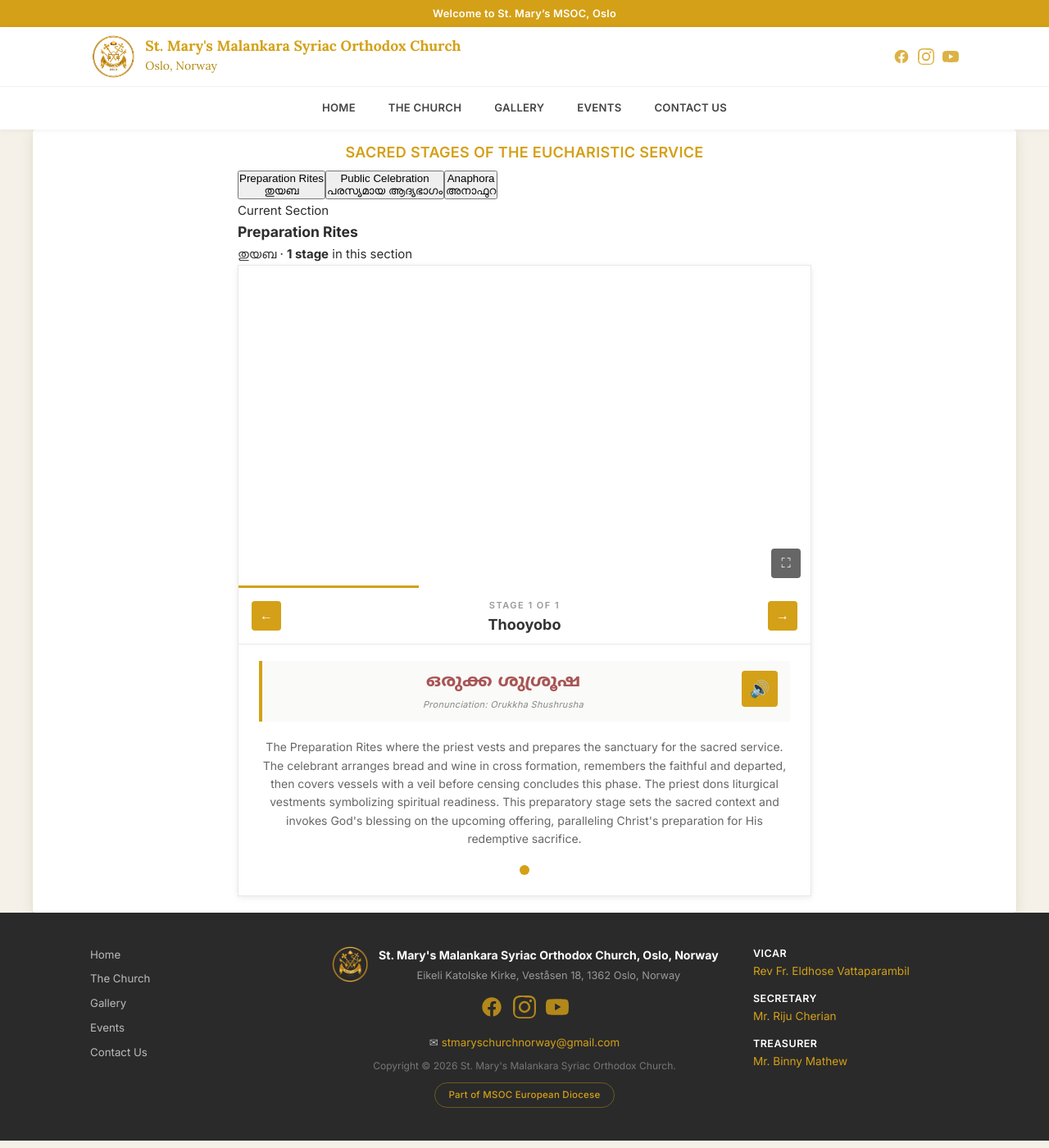
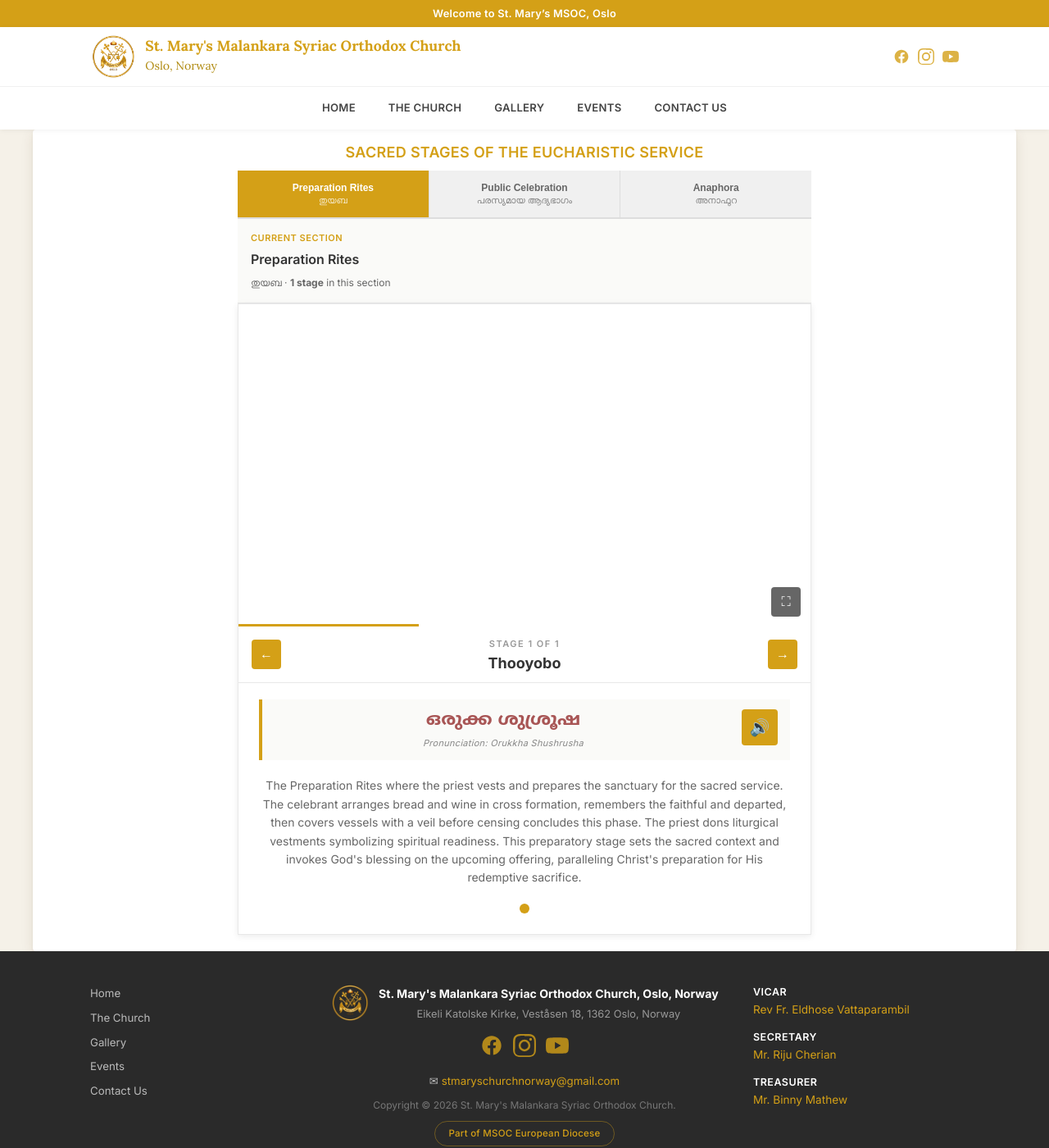
Before and after one commit to stmaryschurchnorway/stmaryschurchnorway.github.io, a Jekyll site: the page built from qurbana.md, in a window 1280 px wide and 1400 px high. Shown: the whole window at 82% size. Built offline with Jekyll 4.4.1, drawn with Linux system fonts in a browser that asks for light colours.

Commit message:
feat: add CSS for phase tabs, section info, and mobile responsive design
Implements styles for phase tabs breadcrumb navigation, phase info display section, and expandable sub-stages panel with proper mobile responsiveness.

Co-Authored-By: Claude Opus 4.7 <noreply@anthropic.com>

```diff
--- a/assets/css/qurbana.css
+++ b/assets/css/qurbana.css
@@ -392,6 +392,168 @@
   background: #d4a017;
 }
 
+/* Phase Tabs (Breadcrumbs) */
+.phase-tabs {
+  display: flex;
+  gap: 0;
+  align-items: stretch;
+  background: #f5f5f5;
+  border-bottom: 2px solid #ddd;
+}
+
+.phase-tab {
+  flex: 1;
+  padding: 14px 12px;
+  cursor: pointer;
+  background: #f0f0f0;
+  color: #666;
+  border: none;
+  border-right: 1px solid #ddd;
+  text-align: center;
+  transition: all 0.3s ease;
+  font-weight: 500;
+  font-size: 12px;
+}
+
+.phase-tab:last-child {
+  border-right: none;
+}
+
+.phase-tab:hover {
+  background: #e8e8e8;
+}
+
+.phase-tab.active {
+  background: #d4a017;
+  color: white;
+}
+
+.phase-tab-title {
+  font-weight: 600;
+  margin-bottom: 2px;
+}
+
+.phase-tab-malayalam {
+  font-size: 11px;
+  opacity: 0.8;
+}
+
+/* Phase Info */
+.phase-info {
+  padding: 14px 16px;
+  background: #fafaf8;
+  border-bottom: 1px solid #e8e8e8;
+}
+
+.phase-info-section {
+  margin: 0;
+}
+
+.phase-info-label {
+  font-size: 11px;
+  color: #d4a017;
+  text-transform: uppercase;
+  font-weight: 600;
+  letter-spacing: 0.5px;
+  margin-bottom: 4px;
+}
+
+.phase-info-title {
+  font-size: 16px;
+  color: #333;
+  font-weight: 600;
+  margin: 4px 0;
+}
+
+.phase-info-desc {
+  font-size: 12px;
+  color: #666;
+  margin: 6px 0 0 0;
+}
+
+/* Sub-stages Panel */
+.substages-panel {
+  padding: 15px 25px;
+  background: #fafaf8;
+  border-top: 2px solid #d4a017;
+}
+
+.substages-label {
+  font-size: 11px;
+  color: #d4a017;
+  text-transform: uppercase;
+  font-weight: 600;
+  letter-spacing: 0.5px;
+  margin-bottom: 12px;
+}
+
+.substages-container {
+  display: flex;
+  flex-direction: column;
+  gap: 8px;
+}
+
+.substage-item {
+  background: white;
+  border: 1px solid #ddd;
+  border-radius: 4px;
+  overflow: hidden;
+  transition: all 0.3s ease;
+}
+
+.substage-item:hover {
+  border-color: #d4a017;
+  background: #fafaf8;
+}
+
+.substage-item.expanded {
+  border: 2px solid #d4a017;
+  background: white;
+}
+
+.substage-header {
+  padding: 12px;
+  display: flex;
+  justify-content: space-between;
+  align-items: center;
+  cursor: pointer;
+  font-weight: 600;
+  color: #333;
+}
+
+.substage-title {
+  flex: 1;
+}
+
+.substage-toggle {
+  color: #999;
+  font-size: 14px;
+  margin-left: 10px;
+  transition: transform 0.3s ease;
+}
+
+.substage-item.expanded .substage-toggle {
+  transform: rotate(180deg);
+  color: #d4a017;
+}
+
+.substage-content {
+  display: none;
+}
+
+.substage-item.expanded .substage-content {
+  display: block;
+}
+
+.substage-details {
+  background: #fafaf8;
+  border-top: 1px solid #d4a017;
+  padding: 12px;
+  font-size: 13px;
+  color: #666;
+  line-height: 1.5;
+}
+
 /* Responsive */
 @media (max-width: 600px) {
   .controls-header {
@@ -442,4 +604,53 @@
   .progress-dots {
     padding: 0 20px 20px 20px;
   }
+
+  /* Phase tabs on mobile */
+  .phase-tab {
+    padding: 10px 8px;
+    font-size: 11px;
+  }
+
+  .phase-tab-title {
+    margin-bottom: 1px;
+  }
+
+  .phase-tab-malayalam {
+    font-size: 9px;
+  }
+
+  /* Phase info on mobile */
+  .phase-info {
+    padding: 10px 12px;
+  }
+
+  .phase-info-label {
+    font-size: 10px;
+  }
+
+  .phase-info-title {
+    font-size: 14px;
+  }
+
+  .phase-info-desc {
+    font-size: 11px;
+  }
+
+  /* Sub-stages on mobile */
+  .substages-panel {
+    padding: 12px 20px;
+  }
+
+  .substages-label {
+    font-size: 10px;
+  }
+
+  .substage-header {
+    padding: 10px;
+  }
+
+  .substage-details {
+    padding: 10px;
+    font-size: 12px;
+  }
 }
```
